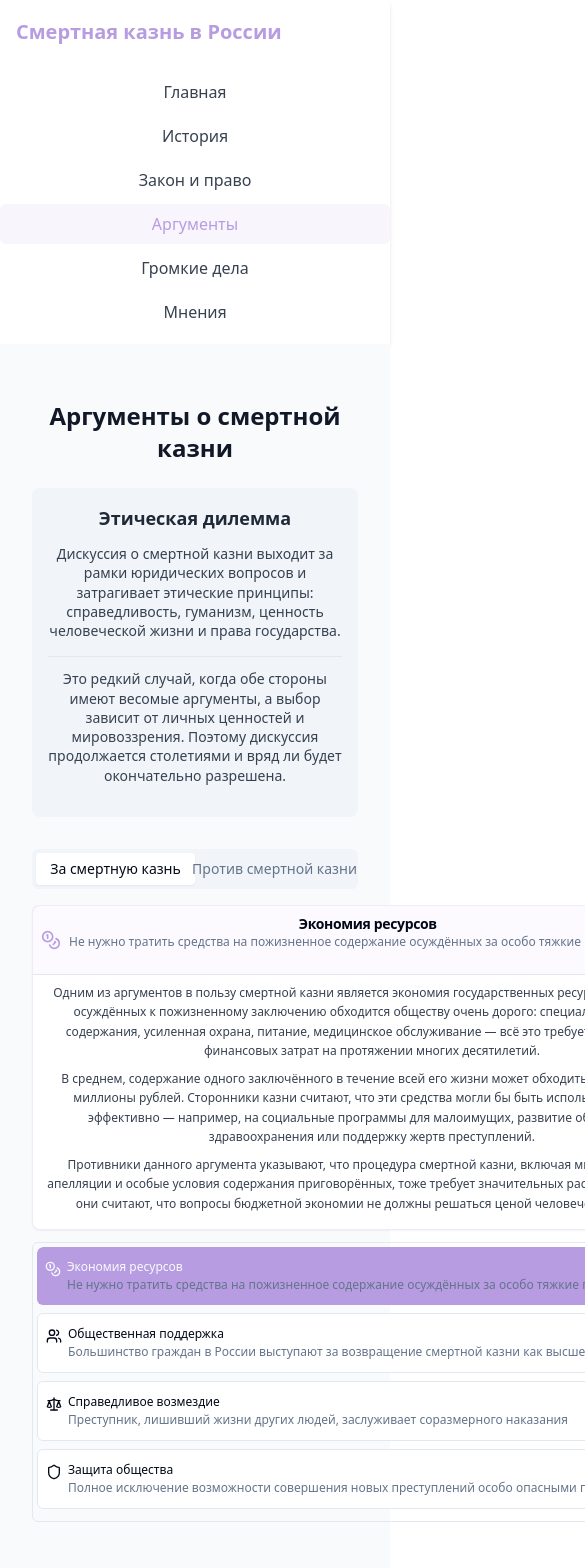
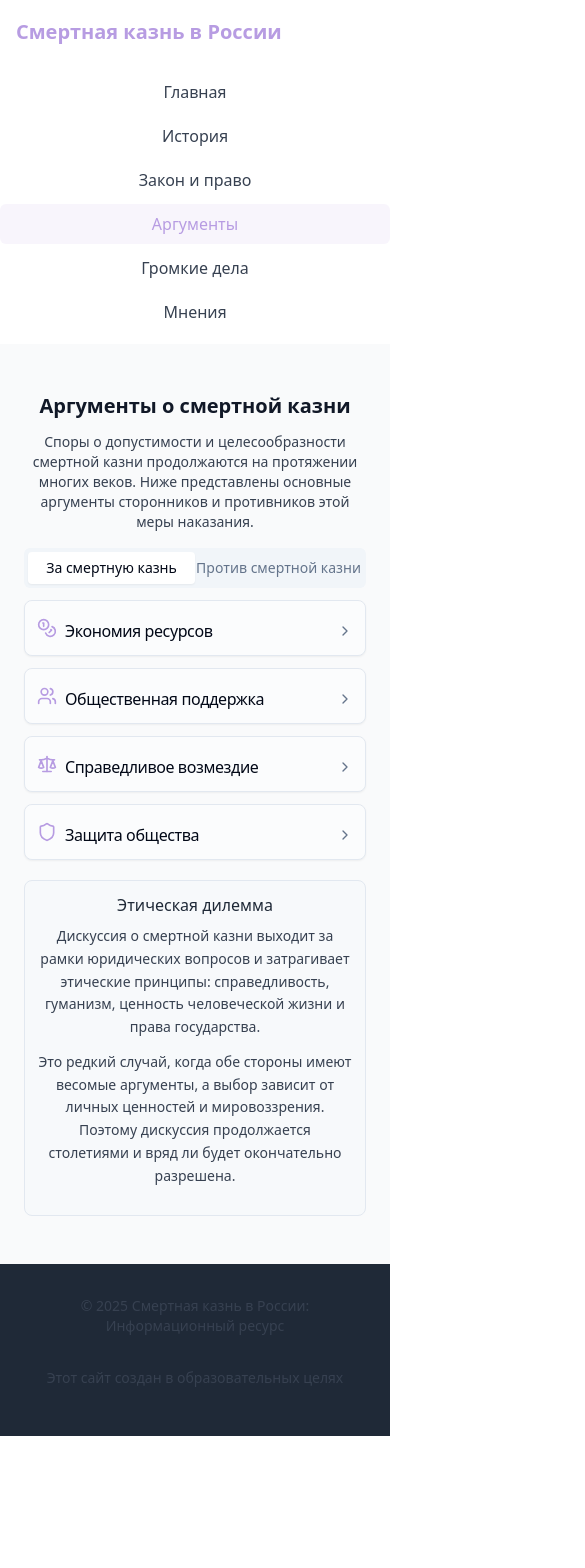
Before and after one commit to dyachenko-52/death-penalty-russia, a React (Vite) app: page /arguments in a window 390 px wide. Shown: the top 1568 px of the page, 585 px wide, since content can reach past the window. After the commit the page ends 1436 px from the top, so only its background shows below. Built offline with nearby package versions, Linux system fonts and the light colour scheme.

Commit message:
Правка адаптивной вкладки аргументов

```diff
--- a/src/components/arguments/EthicalDilemma.tsx
+++ b/src/components/arguments/EthicalDilemma.tsx
@@ -1,10 +1,22 @@
 
 import { Separator } from '@/components/ui/separator';
 
-const EthicalDilemma = () => {
+interface EthicalDilemmaProps {
+  title?: string;
+  description?: string;
+  imageSrc?: string;
+}
+
+const EthicalDilemma = ({
+  title = "Этическая дилемма",
+  description,
+  imageSrc
+}: EthicalDilemmaProps) => {
   return (
     <div className="p-4 sm:p-6 bg-muted rounded-lg mt-6 sm:mt-8 text-sm sm:text-base">
-      <h2 className="text-lg sm:text-xl font-semibold mb-3 sm:mb-4">Этическая дилемма</h2>
+      <h2 className="text-lg sm:text-xl font-semibold mb-3 sm:mb-4">{title}</h2>
+      {description && <p className="leading-snug sm:leading-relaxed">{description}</p>}
+      <Separator className="my-3 sm:my-4" />
       <p className="leading-snug sm:leading-relaxed">
         Дискуссия о смертной казни выходит за рамки юридических вопросов и затрагивает
         этические принципы: справедливость, гуманизм, ценность человеческой жизни и права государства.
--- a/src/pages/Arguments.tsx
+++ b/src/pages/Arguments.tsx
@@ -2,51 +2,128 @@
 import { useState } from 'react';
 import PageLayout from '@/components/PageLayout';
 import { Tabs, TabsContent, TabsList, TabsTrigger } from '@/components/ui/tabs';
-import ArgumentCard from '@/components/arguments/ArgumentCard';
-import EthicalDilemma from '@/components/arguments/EthicalDilemma';
-import { proArguments, contraArguments, scholarOpinions } from '@/components/arguments/ArgumentData';
+import { proArguments, contraArguments } from '@/components/arguments/ArgumentData';
+import { Button } from '@/components/ui/button';
+import { Card, CardContent, CardHeader, CardTitle } from '@/components/ui/card';
+import Icon from '@/components/ui/icon';
+import { cn } from '@/lib/utils';
 import { type Argument } from '@/types/arguments';
+import { ScrollArea } from '@/components/ui/scroll-area';
 
 const Arguments = () => {
-  const [selectedProArgument, setSelectedProArgument] = useState<Argument | null>(proArguments[0]);
-  const [selectedContraArgument, setSelectedContraArgument] = useState<Argument | null>(contraArguments[0]);
-
   return (
     <PageLayout title="Аргументы">
-      <div className="container max-w-6xl px-4 py-6 sm:py-8">
-        <h1 className="text-2xl sm:text-3xl font-bold mb-6">
+      <div className="container max-w-6xl px-2 py-4 sm:px-4 sm:py-6">
+        <h1 className="text-xl sm:text-2xl font-bold mb-3 sm:mb-6">
           Аргументы о смертной казни
         </h1>
 
-        <EthicalDilemma
-          title="Смертная казнь: за и против"
-          description="Споры о допустимости и целесообразности смертной казни продолжаются на протяжении многих веков. Ниже представлены основные аргументы сторонников и противников этой меры наказания."
-          imageSrc="https://images.unsplash.com/photo-1591115765373-5207764f72e4?ixlib=rb-4.0.3&ixid=MnwxMjA3fDB8MHxwaG90by1wYWdlfHx8fGVufDB8fHx8&auto=format&fit=crop&w=1170&q=80"
-        />
+        <p className="text-sm sm:text-base mb-4">
+          Споры о допустимости и целесообразности смертной казни продолжаются на протяжении многих веков.
+          Ниже представлены основные аргументы сторонников и противников этой меры наказания.
+        </p>
 
-        <Tabs defaultValue="pro" className="mt-8">
+        <Tabs defaultValue="pro" className="mt-4">
           <TabsList className="w-full grid grid-cols-2">
             <TabsTrigger value="pro">За смертную казнь</TabsTrigger>
             <TabsTrigger value="contra">Против смертной казни</TabsTrigger>
           </TabsList>
-          <TabsContent value="pro" className="mt-4 sm:mt-6">
-            <ArgumentCard
-              arguments={proArguments}
-              selectedArgument={selectedProArgument}
-              onSelect={setSelectedProArgument}
-            />
+          <TabsContent value="pro" className="mt-3 sm:mt-4">
+            <ArgumentsAccordion arguments={proArguments} />
           </TabsContent>
-          <TabsContent value="contra" className="mt-4 sm:mt-6">
-            <ArgumentCard
-              arguments={contraArguments}
-              selectedArgument={selectedContraArgument}
-              onSelect={setSelectedContraArgument}
-            />
+          <TabsContent value="contra" className="mt-3 sm:mt-4">
+            <ArgumentsAccordion arguments={contraArguments} />
           </TabsContent>
         </Tabs>
+
+        <EthicalDilemmaMobile />
       </div>
     </PageLayout>
   );
 };
 
+const ArgumentsAccordion = ({ arguments: args }: { arguments: Argument[] }) => {
+  const [expandedIndex, setExpandedIndex] = useState<number | null>(null);
+
+  const toggleExpand = (index: number) => {
+    setExpandedIndex(expandedIndex === index ? null : index);
+  };
+
+  return (
+    <div className="space-y-3">
+      {args.map((arg, index) => (
+        <ArgumentItem
+          key={index}
+          argument={arg}
+          isExpanded={expandedIndex === index}
+          onClick={() => toggleExpand(index)}
+        />
+      ))}
+    </div>
+  );
+};
+
+const ArgumentItem = ({
+  argument,
+  isExpanded,
+  onClick
+}: {
+  argument: Argument;
+  isExpanded: boolean;
+  onClick: () => void;
+}) => {
+  return (
+    <Card className={cn("border overflow-hidden transition-all",
+      isExpanded ? "border-primary/40" : "")}>
+      <CardHeader
+        className={cn("py-3 px-3 cursor-pointer flex flex-row items-center gap-2",
+          isExpanded ? "bg-primary/10" : "bg-muted/30")}
+        onClick={onClick}
+      >
+        <Icon name={argument.icon} className="h-5 w-5 text-primary flex-shrink-0" />
+        <CardTitle className="text-base font-medium">{argument.title}</CardTitle>
+        <Icon
+          name={isExpanded ? "ChevronDown" : "ChevronRight"}
+          className="h-4 w-4 ml-auto text-muted-foreground"
+        />
+      </CardHeader>
+
+      {isExpanded && (
+        <>
+          <div className="px-3 py-2 text-sm text-muted-foreground border-t border-b bg-muted/5">
+            {argument.description}
+          </div>
+
+          <CardContent className="p-3">
+            <ScrollArea className="h-[200px] pr-3">
+              {argument.details.split('\n\n').map((paragraph, index) => (
+                <p key={index} className="text-sm mb-3 leading-relaxed">
+                  {paragraph}
+                </p>
+              ))}
+            </ScrollArea>
+          </CardContent>
+        </>
+      )}
+    </Card>
+  );
+};
+
+const EthicalDilemmaMobile = () => {
+  return (
+    <div className="p-3 sm:p-4 bg-muted/20 rounded-lg mt-5 sm:mt-8 text-sm border">
+      <h2 className="text-base sm:text-lg font-medium mb-2">Этическая дилемма</h2>
+      <p className="text-sm leading-relaxed mb-3">
+        Дискуссия о смертной казни выходит за рамки юридических вопросов и затрагивает
+        этические принципы: справедливость, гуманизм, ценность человеческой жизни и права государства.
+      </p>
+      <p className="text-sm leading-relaxed">
+        Это редкий случай, когда обе стороны имеют весомые аргументы,
+        а выбор зависит от личных ценностей и мировоззрения.
+        Поэтому дискуссия продолжается столетиями и вряд ли будет окончательно разрешена.
+      </p>
+    </div>
+  );
+};
+
 export default Arguments;
```
